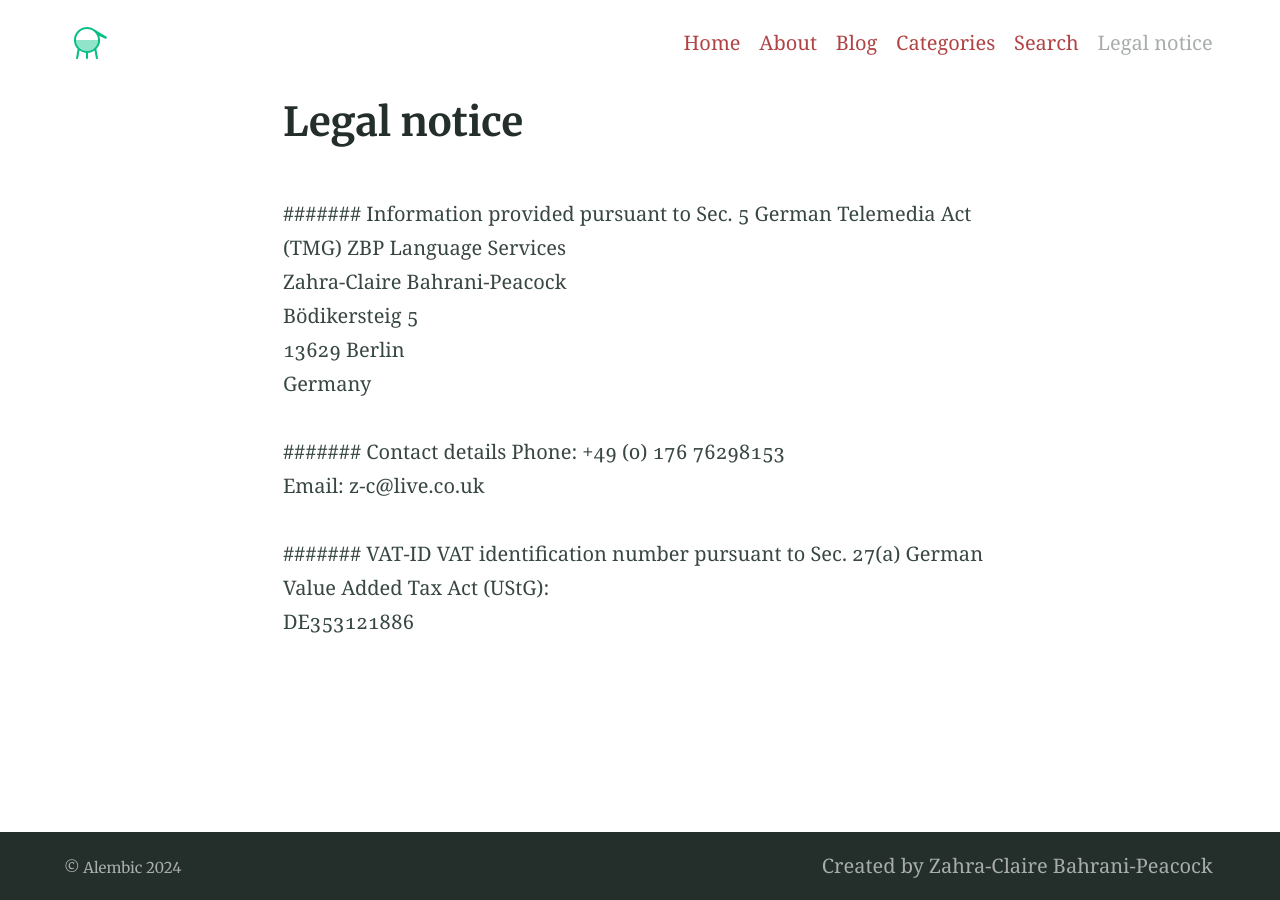
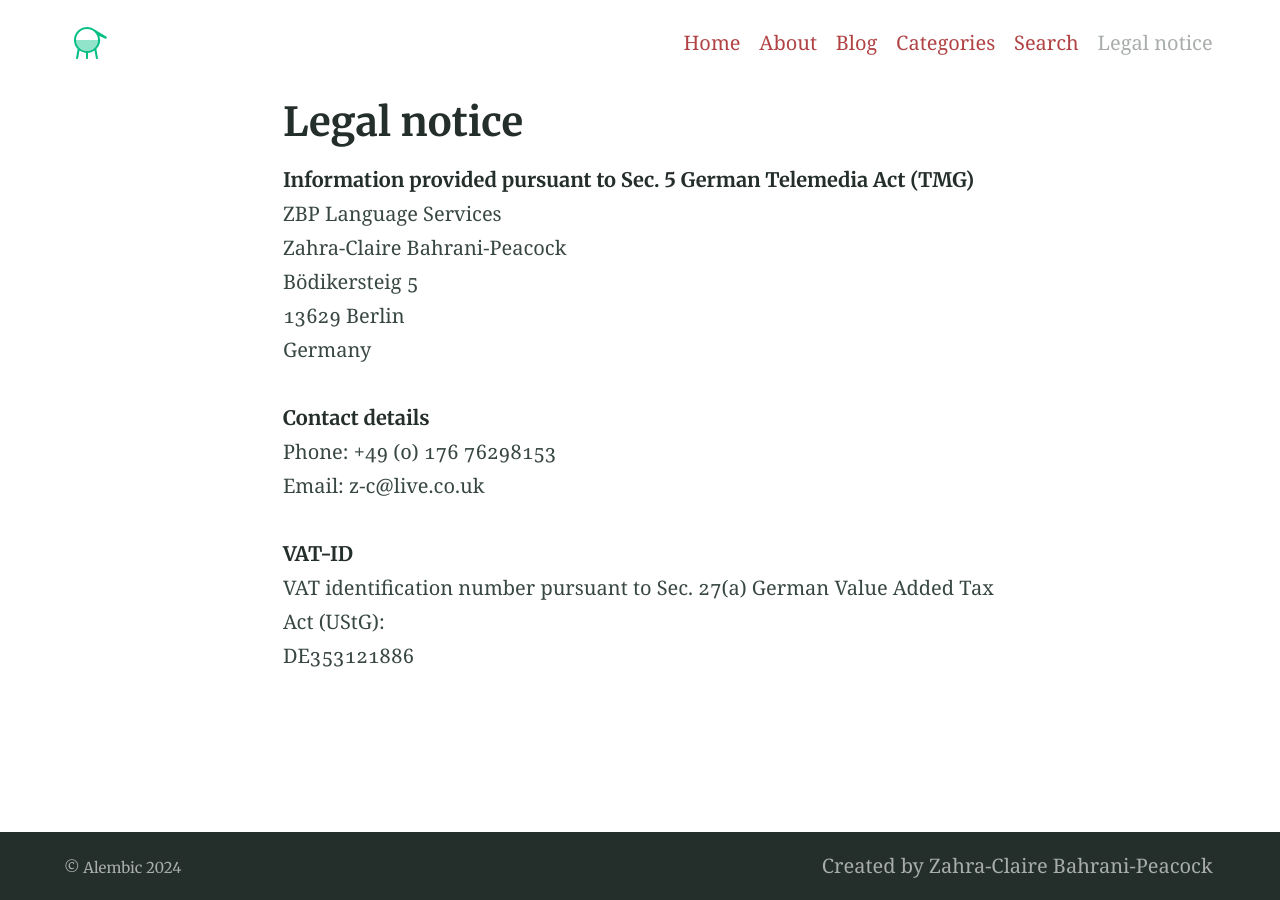
Before and after one commit to Website-2/zbp-language-services.github.io, a Jekyll site: the page built from legal-notice.md, in a window 1280 px wide. Built offline with Jekyll 4.4.1, drawn with Linux system fonts in a browser that asks for light colours.

Commit message:
Update legal-notice.md

```diff
--- a/legal-notice.md
+++ b/legal-notice.md
@@ -2,18 +2,18 @@
 title: Legal notice
 excerpt: "Search for a page or post you're looking for"
 ---
-<br>
-####### Information provided pursuant to Sec. 5 German Telemedia Act (TMG)
+
+###### Information provided pursuant to Sec. 5 German Telemedia Act (TMG)
 ZBP Language Services
 <br>Zahra-Claire Bahrani-Peacock
 <br>Bödikersteig 5
 <br>13629 Berlin
 <br>Germany
 
-####### Contact details
+###### Contact details
 Phone: +49 (0) 176 76298153
 <br>Email: z-c@live.co.uk
 
-####### VAT-ID
+###### VAT-ID
 VAT identification number pursuant to Sec. 27(a) German Value Added Tax Act (UStG):
 <br>DE353121886
```
